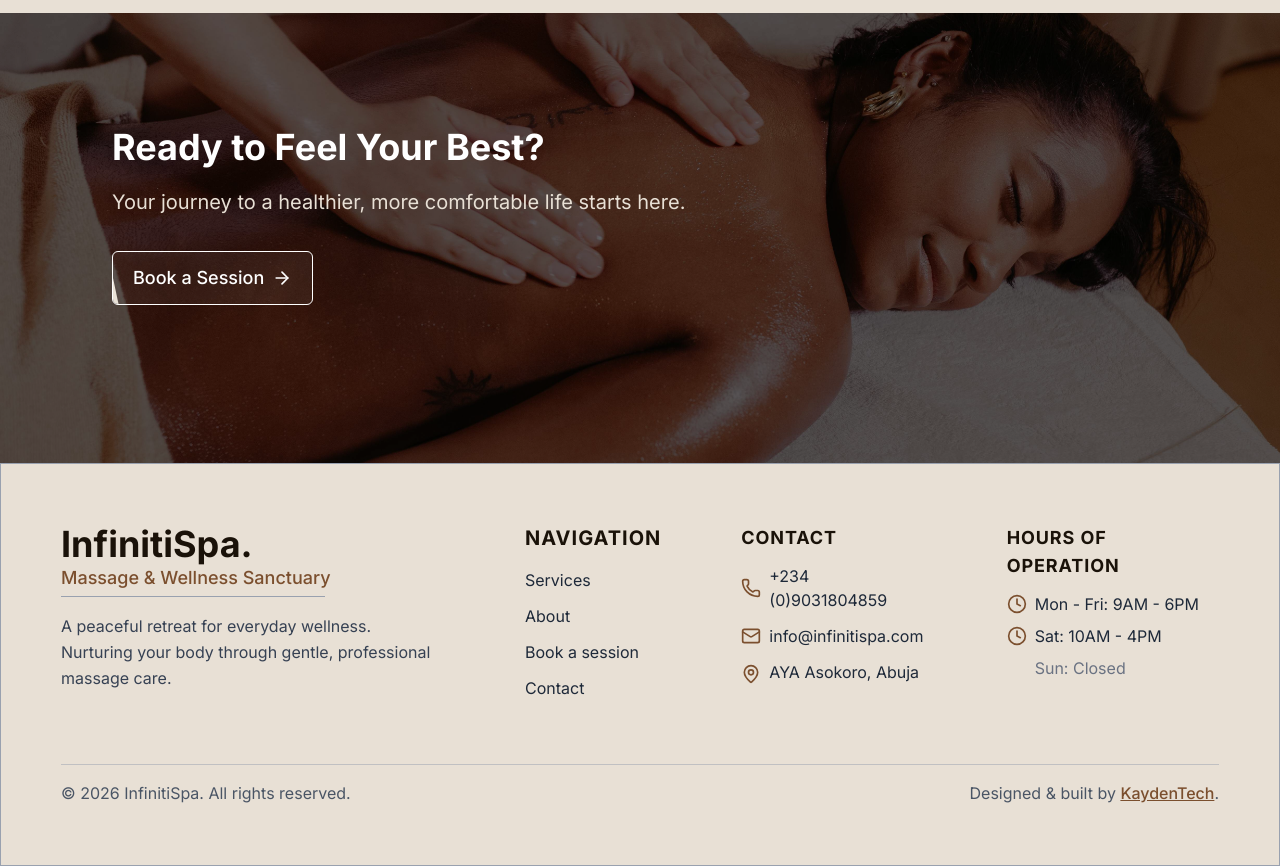
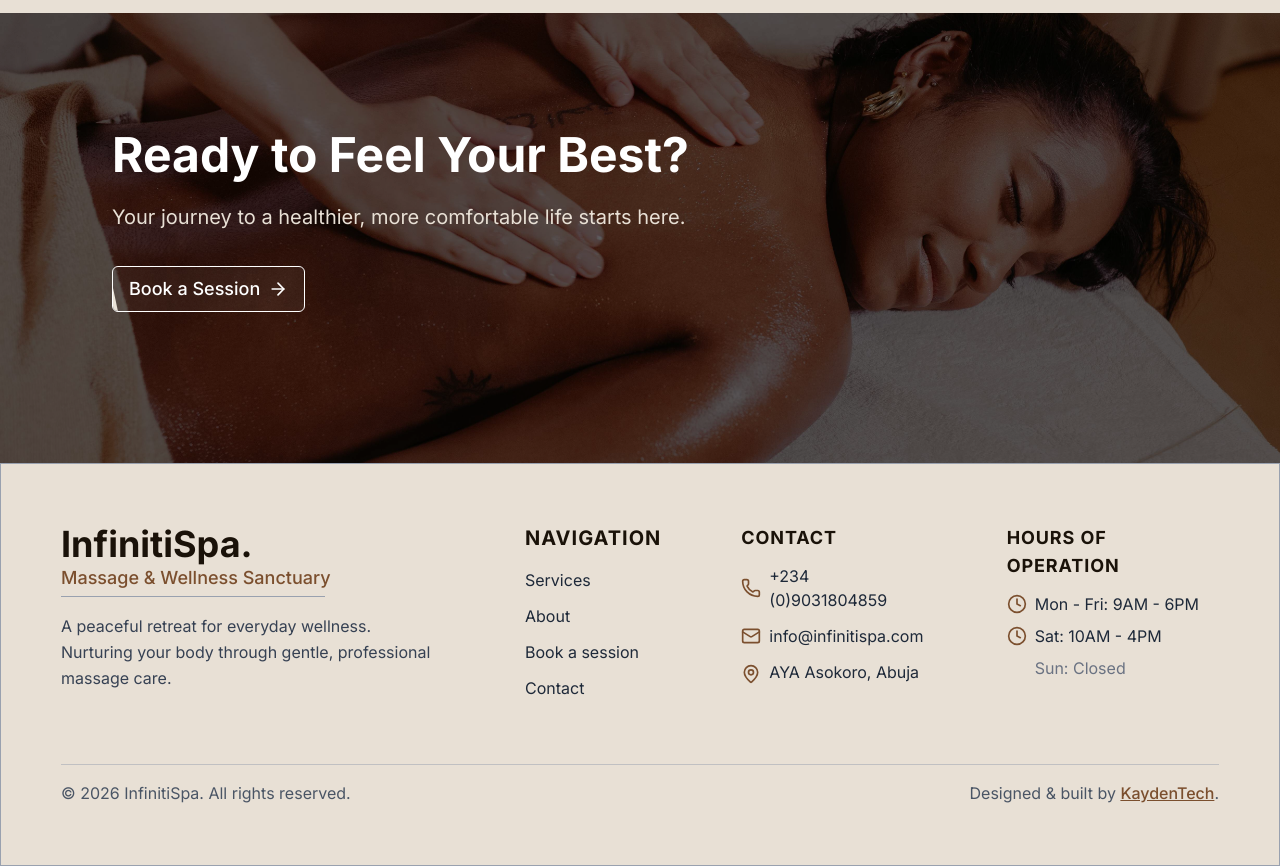
Before and after one commit to Ricsie11/stillpoint, a React (Vite) app: page / in a window 1280 px wide. Shown: the part 2220-3086 px from the top of the page. Built offline with nearby package versions, Linux system fonts and the light colour scheme; some icons are missing; a web font is replaced by a local one.

Commit message:
fix: adjust heading size and button padding for improved consistency in CallToAction component

```diff
--- a/src/components/Call-to-action.tsx
+++ b/src/components/Call-to-action.tsx
@@ -13,7 +13,7 @@ function CallToAction() {
       <div className="absolute bg-black/60 inset-0" />
 
       <div className="relative z-10 items-center justify-start p-10 sm:p-20 lg:p-28">
-        <h2 className="text-2xl sm:text-3xl md:text-3xl lg:text-4xl font-bold text-white leading-tight">
+        <h2 className="text-2xl sm:text-3xl md:text-3xl lg:text-5xl font-bold text-white leading-tight">
           Ready to Feel Your Best?
         </h2>
         <p className="text-[#E8E0D5] text-lg sm:text-xl mt-4 max-w-2xl leading-relaxed">
@@ -22,7 +22,7 @@ function CallToAction() {
 
         <Link
           to="/book"
-          className="group relative mt-8 inline-flex items-center gap-2 overflow-hidden rounded-md border border-white bg-white/5 px-5 py-3 text-white transition-colors duration-300 hover:bg-white/10"
+          className="group relative mt-8 inline-flex items-center gap-2 overflow-hidden rounded-md border border-white bg-white/5 px-4 py-2 text-white transition-colors duration-300 hover:bg-white/10"
         >
           <span className="absolute inset-0 -z-10 block w-[140%] -translate-x-full skew-x-12 bg-[#E8E0D5] transition-transform duration-500 ease-out group-hover:translate-x-[-15%]" />
 
```
